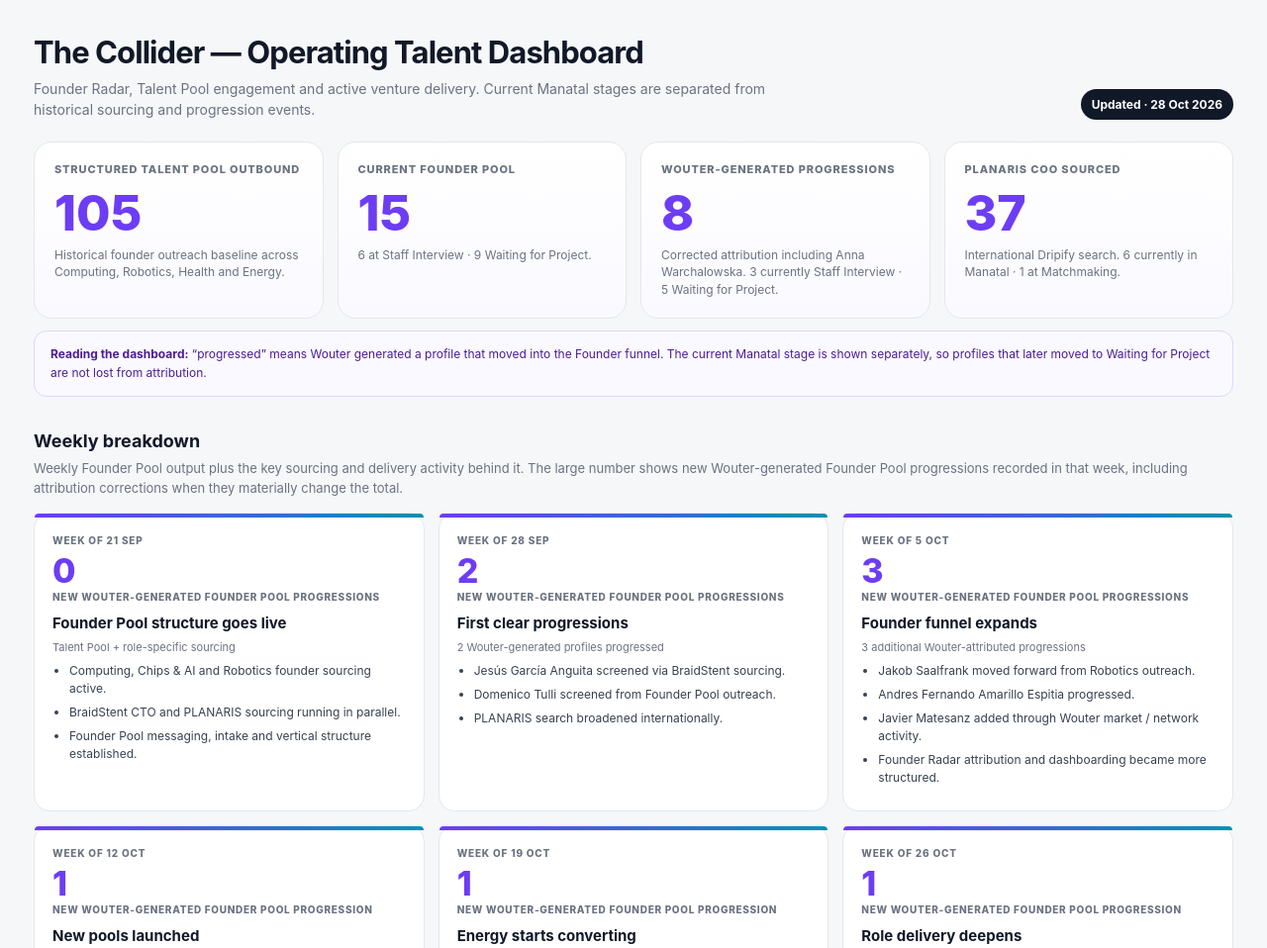
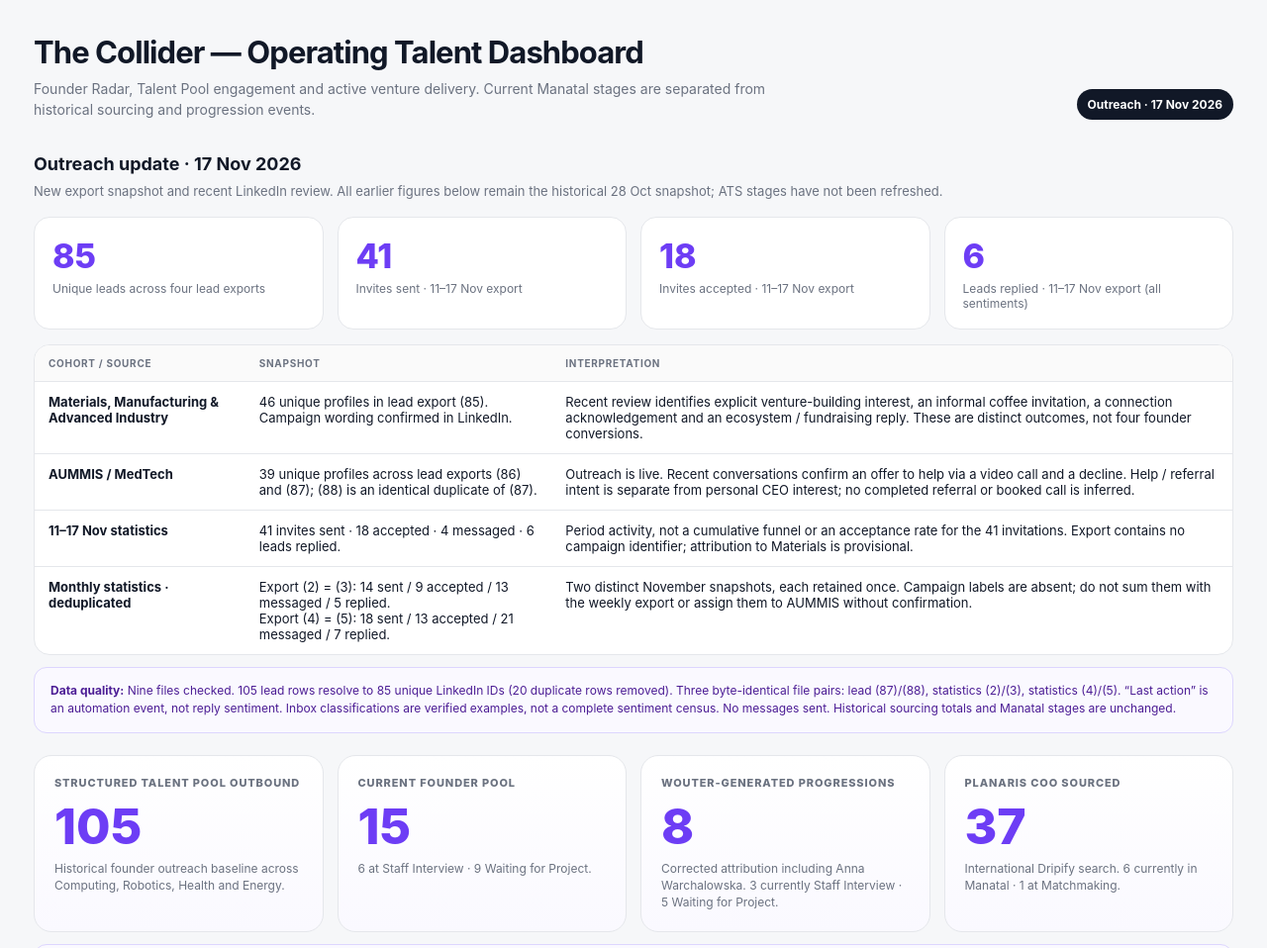
Before and after one commit to wouter-does-recruitment/The-Collider-Talent-Pools, a plain HTML site: page index.html in a window 1280 px wide. Shown: the top 958 px of the page at 99% size. Drawn offline with Linux system fonts and the light colour scheme.

Commit message:
Add deduplicated November outreach snapshot and reply review

```diff
--- a/index.html
+++ b/index.html
@@ -44,9 +44,29 @@ h1{margin:0 0 8px;font-size:31px;letter-spacing:-.03em} .sub{color:var(--muted);
       <h1>The Collider — Operating Talent Dashboard</h1>
       <div class="sub">Founder Radar, Talent Pool engagement and active venture delivery. Current Manatal stages are separated from historical sourcing and progression events.</div>
     </div>
-    <div class="badge">Updated · 28 Oct 2026</div>
+    <div class="badge">Outreach · 17 Nov 2026</div>
   </div>
 
+  <div class="section" id="november-update">
+    <h2>Outreach update · 17 Nov 2026</h2>
+    <div class="section-intro">New export snapshot and recent LinkedIn review. All earlier figures below remain the historical 28 Oct snapshot; ATS stages have not been refreshed.</div>
+    <div class="funnel">
+      <div class="metric"><div class="n">85</div><div class="l">Unique leads across four lead exports</div></div>
+      <div class="metric"><div class="n">41</div><div class="l">Invites sent · 11–17 Nov export</div></div>
+      <div class="metric"><div class="n">18</div><div class="l">Invites accepted · 11–17 Nov export</div></div>
+      <div class="metric"><div class="n">6</div><div class="l">Leads replied · 11–17 Nov export (all sentiments)</div></div>
+    </div>
+    <div class="table" style="margin-top:15px"><table>
+      <thead><tr><th>Cohort / source</th><th>Snapshot</th><th>Interpretation</th></tr></thead>
+      <tbody>
+        <tr><td><strong>Materials, Manufacturing &amp; Advanced Industry</strong></td><td>46 unique profiles in lead export (85). Campaign wording confirmed in LinkedIn.</td><td>Recent review identifies explicit venture-building interest, an informal coffee invitation, a connection acknowledgement and an ecosystem / fundraising reply. These are distinct outcomes, not four founder conversions.</td></tr>
+        <tr><td><strong>AUMMIS / MedTech</strong></td><td>39 unique profiles across lead exports (86) and (87); (88) is an identical duplicate of (87).</td><td>Outreach is live. Recent conversations confirm an offer to help via a video call and a decline. Help / referral intent is separate from personal CEO interest; no completed referral or booked call is inferred.</td></tr>
+        <tr><td><strong>11–17 Nov statistics</strong></td><td>41 invites sent · 18 accepted · 4 messaged · 6 leads replied.</td><td>Period activity, not a cumulative funnel or an acceptance rate for the 41 invitations. Export contains no campaign identifier; attribution to Materials is provisional.</td></tr>
+        <tr><td><strong>Monthly statistics · deduplicated</strong></td><td>Export (2) = (3): 14 sent / 9 accepted / 13 messaged / 5 replied.<br>Export (4) = (5): 18 sent / 13 accepted / 21 messaged / 7 replied.</td><td>Two distinct November snapshots, each retained once. Campaign labels are absent; do not sum them with the weekly export or assign them to AUMMIS without confirmation.</td></tr>
+      </tbody>
+    </table></div>
+    <div class="callout"><strong>Data quality:</strong> Nine files checked. 105 lead rows resolve to 85 unique LinkedIn IDs (20 duplicate rows removed). Three byte-identical file pairs: lead (87)/(88), statistics (2)/(3), statistics (4)/(5). “Last action” is an automation event, not reply sentiment. Inbox classifications are verified examples, not a complete sentiment census. No messages sent. Historical sourcing totals and Manatal stages are unchanged.</div>
+  </div>
   <div class="hero">
     <div class="card"><div class="kicker">Structured Talent Pool outbound</div><div class="big">105</div><div class="foot">Historical founder outreach baseline across Computing, Robotics, Health and Energy.</div></div>
     <div class="card"><div class="kicker">Current Founder Pool</div><div class="big">15</div><div class="foot">6 at Staff Interview · 9 Waiting for Project.</div></div>
@@ -327,7 +347,7 @@ h1{margin:0 0 8px;font-size:31px;letter-spacing:-.03em} .sub{color:var(--muted);
   </div>
 
   <div class="footer">
-    <strong>Sources:</strong> Manatal exports for DeepTech Founders, Talent Pool Not Founders and PLANARIS COO; Dripify export for PLANARIS sourcing; previous dashboard for historical Talent Pool campaign cohorts; LinkedIn inbox review for live reply status. Snapshot updated 28 Oct 2026.
+    <strong>Sources:</strong> Manatal exports for DeepTech Founders, Talent Pool Not Founders and PLANARIS COO; Dripify export for PLANARIS sourcing; previous dashboard for historical Talent Pool campaign cohorts; LinkedIn inbox review for live reply status. Historical ATS snapshot: 28 Oct 2026. Outreach addendum: 17 Nov 2026, based on nine supplied Dripify CSVs and recent LinkedIn conversations. Campaign statistics remain source-labelled where campaign IDs are absent.
   </div>
 </div>
 </body>
```
